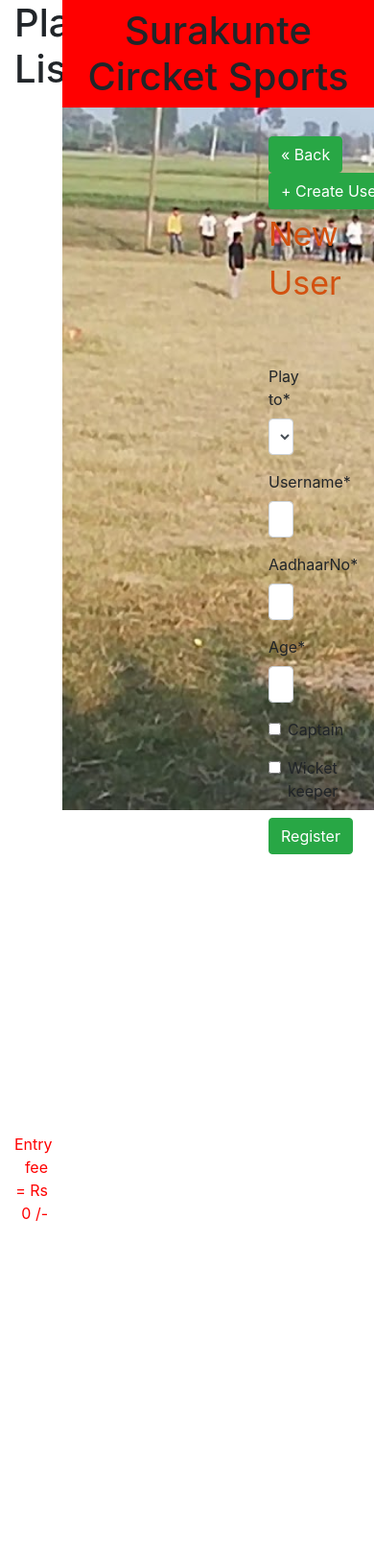
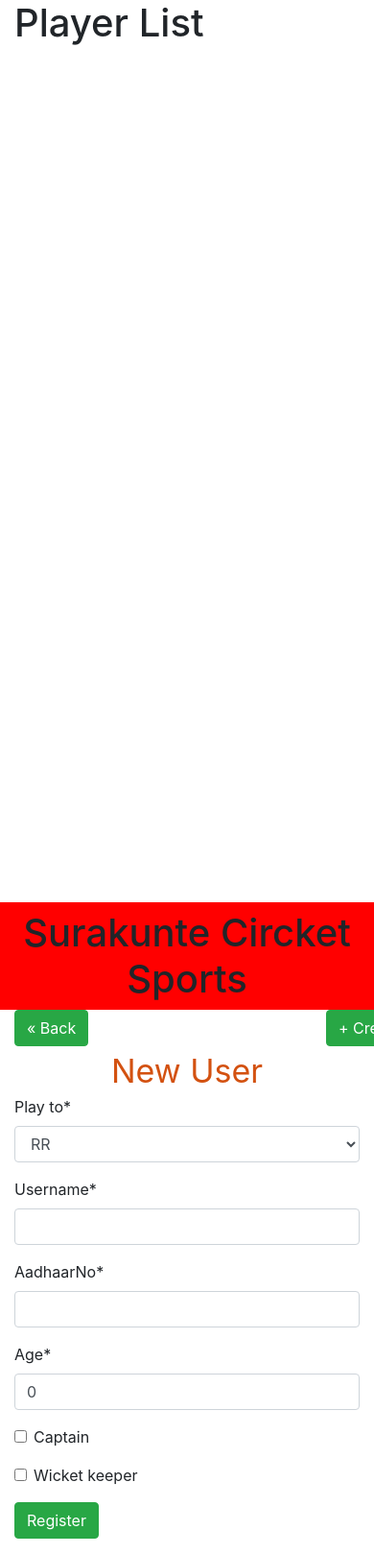
Before and after one commit to venky379/SPL, a Django app: page /user_register/8/ in a window 390 px wide; the page is wider, and only the part inside the window is pictured. Shown: that part at 96% size. Before the commit the page ends 1272 px from the top of that part, so only its background shows below. Run offline with Django 3.2, Linux system fonts and the light colour scheme; data comes from the database, SQL or seed files in the repository; some libraries are stand-ins or nearby versions.

Commit message:
mobile ui

```diff
--- a/templates/base1.html
+++ b/templates/base1.html
@@ -13,6 +13,17 @@
 		  background-repeat: no-repeat;
 		  background-size: cover;
 		}
+    @media only screen and (min-width: 600px) {
+      .form_ui {
+       padding-top: 30;padding-left: 200;padding-right: 200;
+      }
+      .padding60{
+        padding-top: 60
+      }
+      .sm-view{
+        display: none;
+      }
+    }
 </style>
 <body>
     <div class="container-fluid">
--- a/templates/userregister.html
+++ b/templates/userregister.html
@@ -2,7 +2,7 @@
 {% load crispy_forms_tags %}
 {% block content %}
 <div class="row justify-content-center h-100">
-	<div class="col-2"style="background: white;">
+	<div class="col-md-2 col-lg-2 col-sm-12"style="background: white;">
 		<h1>Player List</h1>
 		<table class="table table-striped"style="overflow-y: scroll;height: 100%">
 			<thead>
@@ -21,29 +21,29 @@
 		<div style="text-align:right;color:red">Entry fee = Rs {{team_id.Team_fee}} /- </div>
 
 	</div>
-	<div class="col-10">
+	<div class="col-md-10 col-lg-10 col-sm-12">
 		<div class="row" style="background: red">
 	    	<div class="col-12">
 	    		<h1 class="mt-2"style="text-align: center;">Surakunte Circket Sports</h1>
 			</div>
     	</div>
-		<div style="padding-top: 30;padding-left: 200;padding-right: 200;">
+		<div class="form_ui">
 			<div class="row">
-				<div class="col-10">
+				<div class="col-10 ">
 				<a href="/team_register"class="btn btn-success">&laquo; Back</a></div>
 				<div class="col-2">
 				<a href="/user_register/{{team_id.id}}"class="btn btn-success"style="margin-right: 100">&#43; Create User</a></div>
 			</div>
 			<div style="font-size: 34;text-align: center;color: #D35110;">New User</div>
-			<form method="POST" class="form-group"style="padding-top: 60">
+			<form method="POST" class="form-group padding60">
 				{% csrf_token %}
 				<div class="row">
-					<div class="col-6">{{ form.play_to|as_crispy_field }}</div>
-					<div class="col-6">{{ form.Username|as_crispy_field }}</div>
-					<div class="col-6">{{ form.AadhaarNo|as_crispy_field }}</div>
-					<div class="col-6">{{ form.Age|as_crispy_field }}</div>
-					<div class="col-1">{{ form.Captain|as_crispy_field }}</div>
-					<div class="col-3">{{ form.Wicket_keeper|as_crispy_field }}</div>
+					<div class="col-md-6 col-lg-6 col-sm-12">{{ form.play_to|as_crispy_field }}</div>
+					<div class="col-md-6 col-lg-6 col-sm-12">{{ form.Username|as_crispy_field }}</div>
+					<div class="col-md-6 col-lg-6 col-sm-12">{{ form.AadhaarNo|as_crispy_field }}</div>
+					<div class="col-md-6 col-lg-6 col-sm-12">{{ form.Age|as_crispy_field }}</div>
+					<div class="col-md-1 col-lg-1 col-sm-12">{{ form.Captain|as_crispy_field }}</div>
+					<div class="col-md-3 col-lg-3 col-sm-12">{{ form.Wicket_keeper|as_crispy_field }}</div>
 				</div>
 				<button type="submit" class="btn btn-success">Register</button>
 			</form>
```
Also changed, not shown: templates/teamregister.html (+7 -7 lines).
